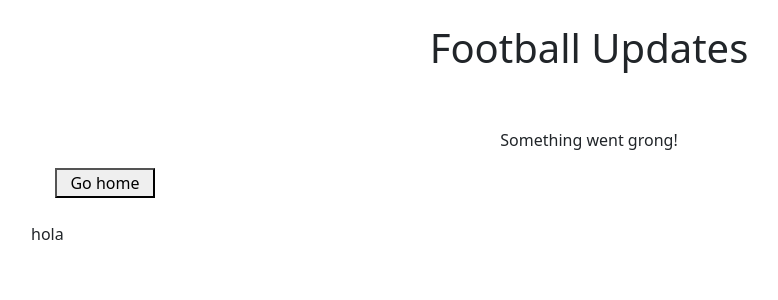
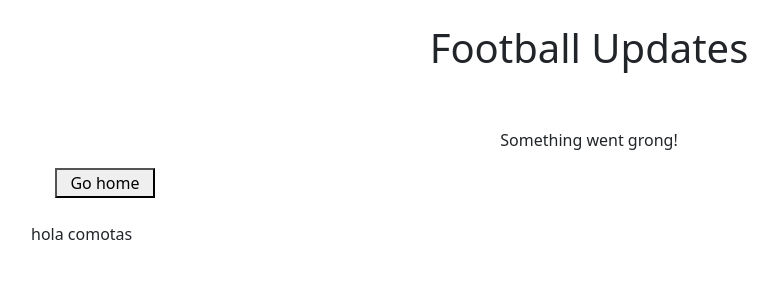
Before and after one commit to SCLeoo/AngularLvl2Certification, an Angular app: page /error in a window 1280 px wide. Shown: the top 300 px of the page, without its empty margins (51-829 px from the left). Built offline with nearby package versions, Linux system fonts and the light colour scheme.

Commit message:
comotas error

```diff
--- a/src/app/pages/error/error.component.html
+++ b/src/app/pages/error/error.component.html
@@ -2,4 +2,4 @@
   <p class="d-flex justify-content-center">Something went grong!</p>
   <button routerLink="" style="width: 100px">Go home</button>
 </div>
-hola
+hola comotas
```
